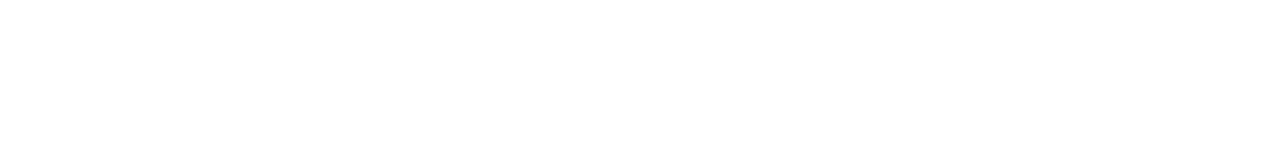
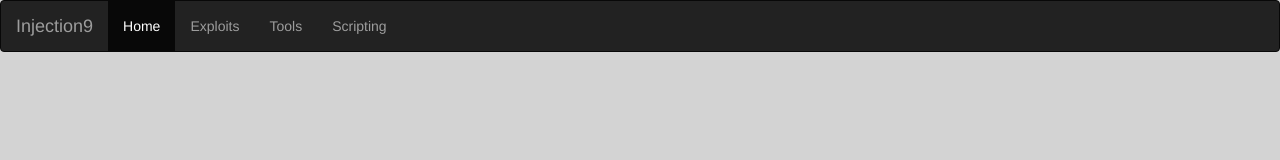
Before and after one commit to Injection9/injection9.github.io, a plain HTML site: page exploits/index.html in a window 1280 px wide. Drawn offline with nearby package versions, Linux system fonts and the light colour scheme.

Commit message:
Update index.html

```diff
--- a/exploits/index.html
+++ b/exploits/index.html
@@ -1,2 +1,23 @@
 <html>
+<head>
+<meta name="viewport" content="width=device-width, initial-scale=1">
+  <link rel="stylesheet" href="https://maxcdn.bootstrapcdn.com/bootstrap/3.3.7/css/bootstrap.min.css">
+  <script src="https://ajax.googleapis.com/ajax/libs/jquery/3.2.1/jquery.min.js"></script>
+  <script src="https://maxcdn.bootstrapcdn.com/bootstrap/3.3.7/js/bootstrap.min.js"></script>
+</head>
+<body style="background: lightgrey;">
+<nav class="navbar navbar-inverse">
+  <div class="container-fluid">
+    <div class="navbar-header">
+      <a class="navbar-brand" href="#">Injection9</a>
+    </div>
+    <ul class="nav navbar-nav">
+      <li class="active"><a href="#">Home</a></li>
+      <li><a href="exploits/">Exploits</a></li>
+      <li><a href="tools/">Tools</a></li>
+      <li><a href="scripting/">Scripting</a></li>
+    </ul>
+  </div>
+</nav>
+  </body>
 </html>
```
